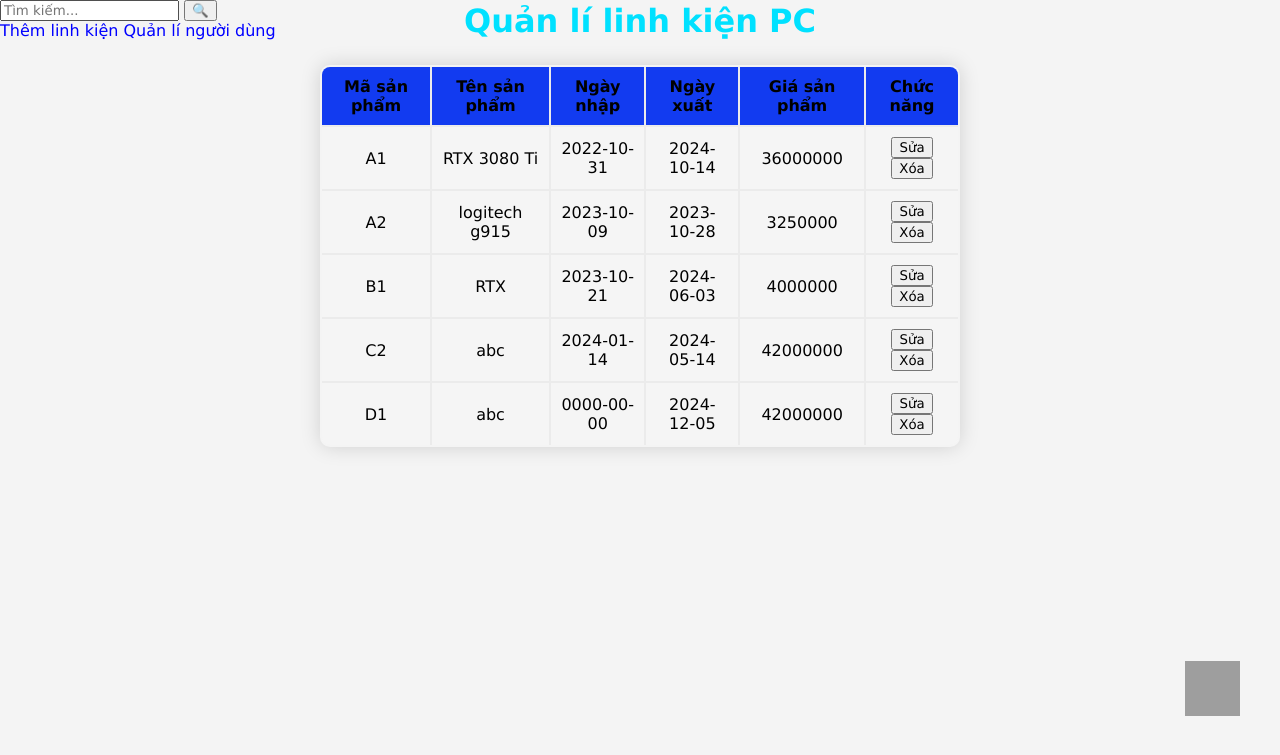
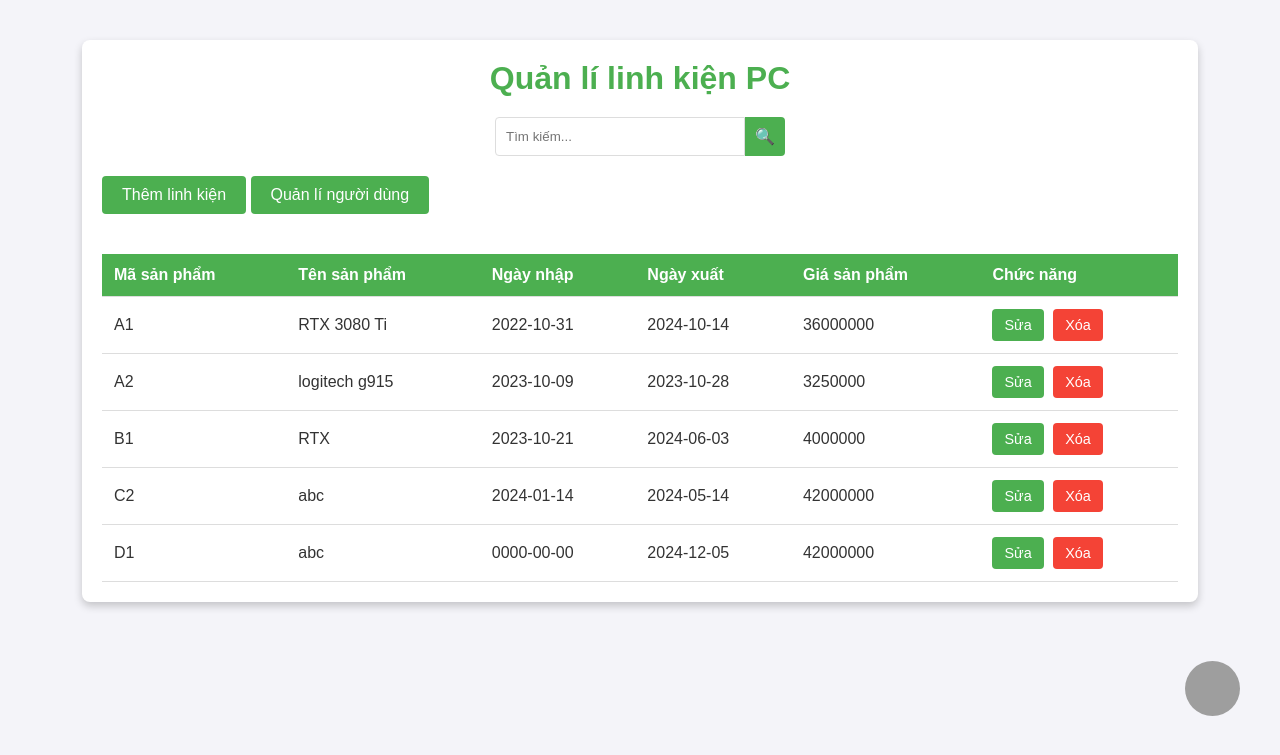
Before and after one commit to thanhkhiet2008/QuaLyLinhKien, a PHP site: page / in a window 1280 px wide. Shown: the top 755 px of the page. Run offline with PHP 8.4, Linux system fonts and the light colour scheme; data comes from the database, SQL or seed files in the repository; grey boxes are pictures that could not be loaded.

Commit message:
Update style.css

```diff
--- a/qliLinhKien/style.css
+++ b/qliLinhKien/style.css
@@ -1,73 +1,176 @@
-*{
-    font-family: Verdana, Geneva, Tahoma, sans-serif;
-
+/* Reset */
+* {
+    margin: 0;
+    padding: 0;
+    box-sizing: border-box;
 }
 
+/* Body Styling */
+body {
+    font-family: Arial, sans-serif;
+    background-color: #f4f4f9;
+    color: #333;
+    display: flex;
+    flex-direction: column;
+    align-items: center;
+    padding: 20px;
+}
+
+/* Container */
+.container {
+    width: 90%;
+    max-width: 1200px;
+    background-color: #fff;
+    padding: 20px;
+    box-shadow: 0px 4px 8px rgba(0, 0, 0, 0.2);
+    border-radius: 8px;
+    margin-top: 20px;
+}
+
+/* Title */
 h1 {
     text-align: center;
-    position: absolute;
-    left: 50%;
-    transform: translate(-50%,-50%);
-    color: rgb(0, 225, 255);
+    color: #4CAF50;
+    margin-bottom: 20px;
 }
 
-
-body{
-    background-color: rgb(236, 236, 236);
+/* Dropdown Styling */
+#category-dropdown {
+    width: 100%;
+    max-width: 300px;
+    padding: 8px;
+    margin: 0 auto 20px;
+    display: block;
+    font-size: 1rem;
 }
 
-.QLS {
-    background-color: rgb(250, 223, 235);
-    height: 500px;
-    width: 600px;
-    margin-left: 350px;
-    margin-top: 100px;
-    border-radius: 20px;
-    box-shadow: 0 0 20px rgba(0, 0, 0, 0.15);
+/* Search Container */
+.search-container {
+    display: flex;
+    justify-content: center;
+    margin-bottom: 20px;
 }
 
+.search-input {
+    padding: 10px;
+    width: 250px;
+    border: 1px solid #ddd;
+    border-radius: 4px 0 0 4px;
+    outline: none;
+}
 
+.search-button {
+    padding: 10px;
+    background-color: #4CAF50;
+    color: white;
+    border: none;
+    border-radius: 0 4px 4px 0;
+    cursor: pointer;
+    font-size: 1rem;
+}
 
-table{
-    position: absolute;
-    top: 32%;
-    left: 50%;
-    transform: translate(-50%,-50%);
+.search-button:hover {
+    background-color: #45a049;
+}
+
+/* Add Button */
+.add-button {
+    display: inline-block;
+    background-color: #4CAF50;
+    color: white;
+    padding: 10px 20px;
+    margin-bottom: 20px;
+    text-decoration: none;
+    border-radius: 4px;
+    font-size: 1rem;
+}
+
+.add-button:hover {
+    background-color: #45a049;
+}
+
+/* Data Table Styling */
+.data-table {
+    width: 100%;
+    border-collapse: collapse;
+    margin-top: 20px;
+}
+
+.data-table thead {
+    background-color: #4CAF50;
+    color: white;
+}
+
+.data-table th, .data-table td {
+    padding: 12px;
+    text-align: left;
+    border-bottom: 1px solid #ddd;
+}
+
+.data-table tr:hover {
+    background-color: #f1f1f1;
+}
+
+/* Edit and Delete Buttons */
+.edit-button, .delete-button {
+    padding: 8px 12px;
+    border: none;
+    border-radius: 4px;
+    color: white;
+    cursor: pointer;
+    font-size: 0.9rem;
+}
+
+.edit-button {
+    background-color: #4CAF50;
+}
+
+.edit-button:hover {
+    background-color: #45a049;
+}
+
+.delete-button {
+    background-color: #f44336;
+    margin-left: 5px;
+}
+
+.delete-button:hover {
+    background-color: #d32f2f;
+}
+
+/* Facebook Messenger Icon */
+.category-select img {
+    border-radius: 50%;
+    transition: transform 0.2s;
+}
+
+.category-select img:hover {
+    transform: scale(1.1);
+}
+/* Floating Back Button */
+.float-end {
+    float: right;
+    margin: 20px;
+}
+
+/* Button Styling */
+.btn {
+    display: inline-block;
+    padding: 10px 20px;
+    font-size: 1rem;
+    font-weight: bold;
     text-align: center;
-    box-shadow: 0 0 20px rgba(0, 0, 0, 0.15);
-    border-radius: 10px;
-    overflow: hidden;
+    text-decoration: none;
+    border-radius: 5px;
+    transition: background-color 0.3s;
+    color: white; /* Ensure text color is white for all button variants */
+}
 
+.btn-danger {
+    background-color: #dc3545; /* Standard Bootstrap danger color */
+    border: none;
 }
-table, th, td {
-    border: 2px solid rgb(235, 235, 235);
-    border-collapse: collapse;
-    padding: 10px;
-  }
 
-
-  a {
-      text-decoration: none;
-      color: blue;
-  }
-
-  a:hover{
-      color: purple;
-  }
-
-  th {
-      background-color: rgb(18, 59, 240);
-      color: black;
-
-  }
-
-  td, tr {
-      background-color:rgb(245, 245, 245);
-  }
-  /* Thiết lập tổng thể */
-body {
-    font-family: Arial, sans-serif;
-    margin: 0;
-    padding: 0;
-    background-color: #f4f4f4;
+.btn-danger:hover {
+    background-color: #c82333; /* Darker red on hover */
 }
```
